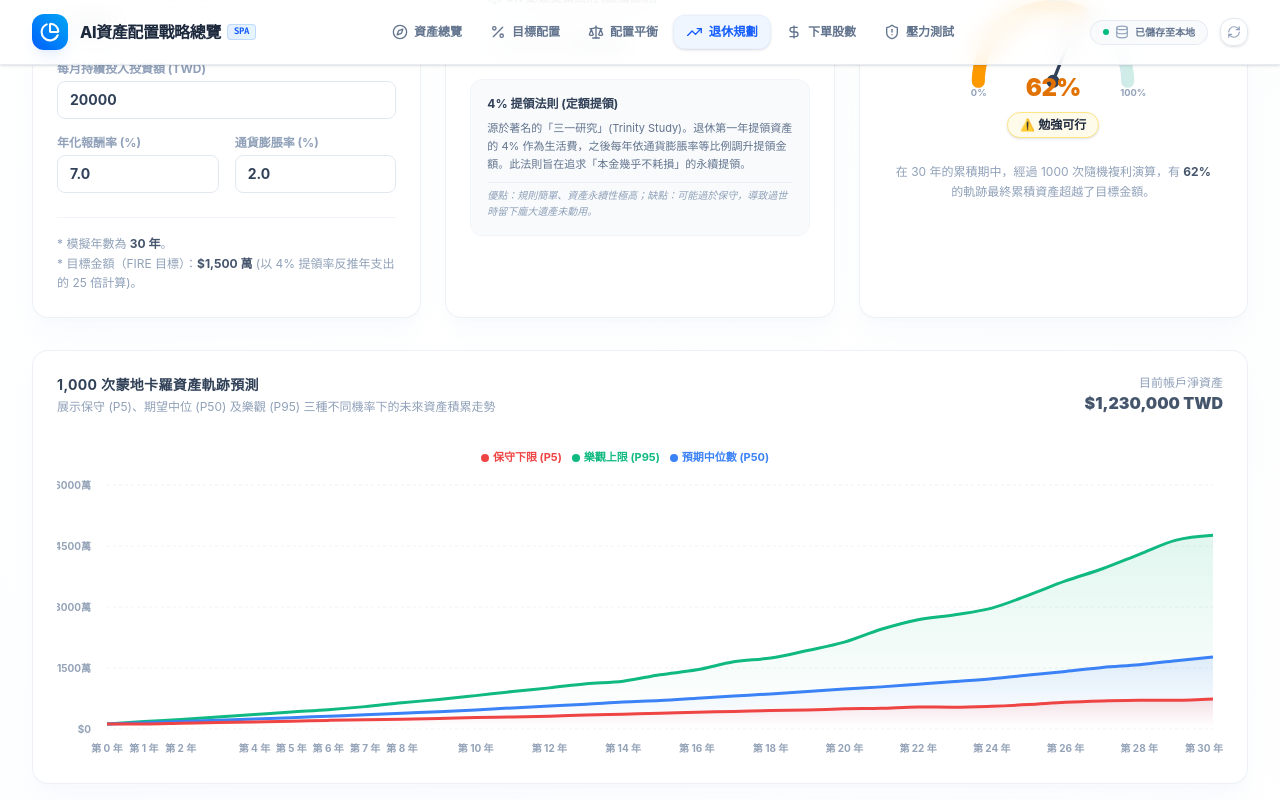
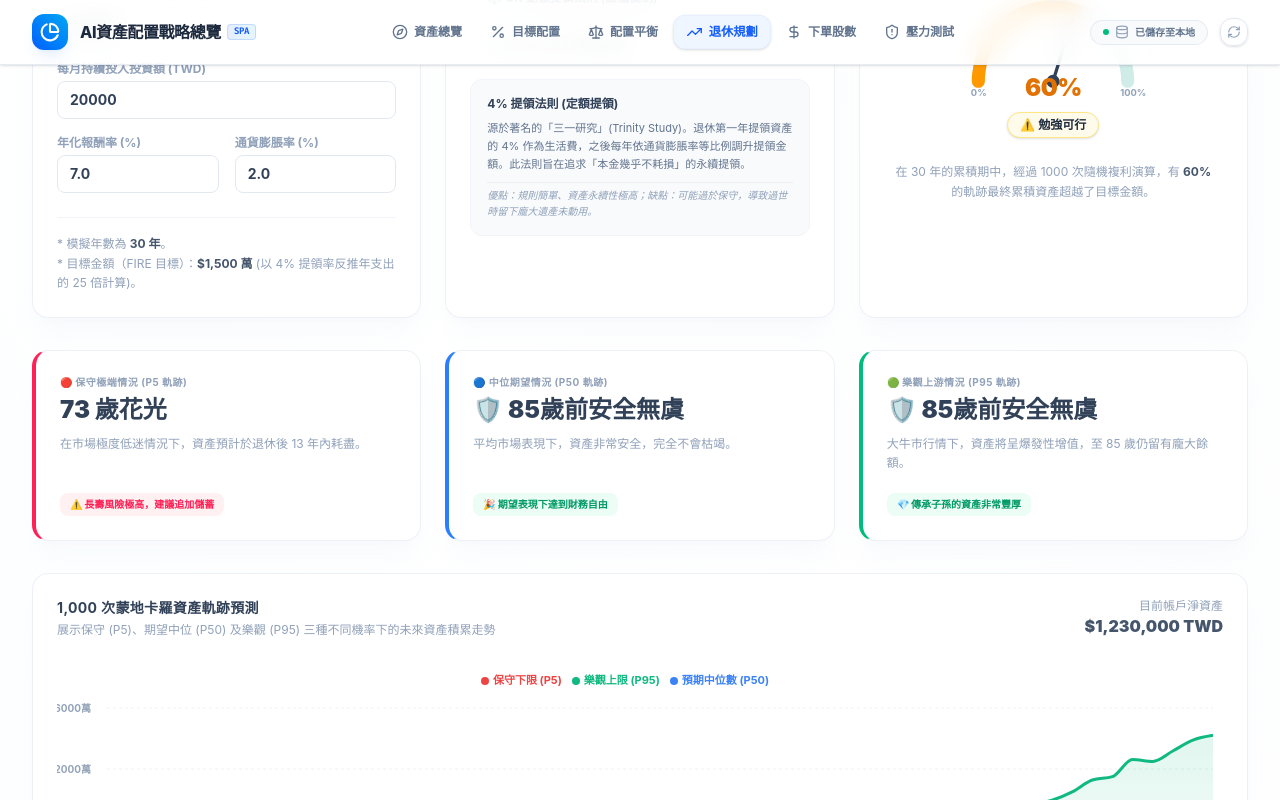
Before and after one commit to russle/AI-Portfolio, a React (Vite) app: page / in a window 1280 px wide. Both pictures are taken after a click on the element 795 px from the left and 934 px from the top of the page. Shown: the part 468-1268 px from the top of the page. Built offline with nearby package versions, Linux system fonts and the light colour scheme.

Commit message:
feat: implement full-life Monte Carlo spending projection and age of asset depletion prediction

```diff
--- a/src/pages/RetirementPage.tsx
+++ b/src/pages/RetirementPage.tsx
@@ -4,7 +4,7 @@ import { Card } from '../components/Card';
 import { Gauge } from '../components/Gauge';
 import { LineChart } from '../components/LineChart';
 import { AlertBanner } from '../components/AlertBanner';
-import { runMonteCarloSimulation as runMonteCarlo, assessRetirementFeasibility as assessFeasibility } from '../utils/retirement';
+import { runMonteCarloSimulation as runMonteCarlo, assessRetirementFeasibility as assessFeasibility, runFullLifeMonteCarloSimulation } from '../utils/retirement';
 
 export const RetirementPage: React.FC = () => {
   const { state, updateRetirementConfig } = useApp();
@@ -62,39 +62,43 @@ export const RetirementPage: React.FC = () => {
     }
   }, [withdrawalRule]);
 
-  // 執行蒙地卡羅模擬
-  // 我們可以使用隨機模擬來計算退休前資產積累，並且在折線圖上渲染
-  const monteCarloResult = useMemo(() => {
-    // 預設標準差 15%
-    return runMonteCarlo(
+  // 執行全生命週期（累積期 + 提領消耗期）的蒙地卡羅隨機模擬
+  const fullLifeResult = useMemo(() => {
+    const strategy = withdrawalRule === 'four_percent' ? 'four_percent' :
+                     withdrawalRule === 'gk_dynamic' ? 'gk_dynamic' : 'die_to_zero';
+
+    return runFullLifeMonteCarloSimulation(
       currentAsset,
       retirement.monthly_invest,
-      simulationYears,
+      retirement.age,
+      targetRetirementAge,
       retirement.expected_return,
       0.15, // std
       retirement.inflation,
-      fireTarget
+      retirement.monthly_spending,
+      strategy,
+      85 // maxAge 預設為 85 歲
     );
-  }, [currentAsset, retirement.monthly_invest, simulationYears, retirement.expected_return, retirement.inflation, fireTarget]);
+  }, [currentAsset, retirement.monthly_invest, retirement.age, targetRetirementAge, retirement.expected_return, retirement.inflation, retirement.monthly_spending, withdrawalRule]);
 
-  // 將蒙地卡羅結果轉換成 Recharts 格式
+  // 將全生命週期蒙地卡羅結果轉換成 Recharts 格式
   const chartData = useMemo(() => {
     const data = [];
-    const yearsArray = monteCarloResult.yearsArray;
-    const p5 = monteCarloResult.p5;
-    const p50 = monteCarloResult.p50;
-    const p95 = monteCarloResult.p95;
+    const yearsArray = fullLifeResult.yearsArray;
+    const p5 = fullLifeResult.p5;
+    const p50 = fullLifeResult.p50;
+    const p95 = fullLifeResult.p95;
 
     for (let i = 0; i < yearsArray.length; i++) {
       data.push({
-        year: `第 ${yearsArray[i]} 年`,
+        year: `${yearsArray[i]} 歲`,
         p5: p5[i],
         p50: p50[i],
         p95: p95[i],
       });
     }
     return data;
-  }, [monteCarloResult]);
+  }, [fullLifeResult]);
 
   // 退休可行性評估
   const feasibilityAges = useMemo(() => {
@@ -108,6 +112,20 @@ export const RetirementPage: React.FC = () => {
       fireTarget
     );
   }, [currentAsset, retirement.monthly_invest, retirement.age, retirement.expected_return, retirement.inflation, fireTarget]);
+
+  // 計算退休點（目標退休年齡）之積累成功率
+  const retireSuccessRate = useMemo(() => {
+    const res = runMonteCarlo(
+      currentAsset,
+      retirement.monthly_invest,
+      simulationYears,
+      retirement.expected_return,
+      0.15,
+      retirement.inflation,
+      fireTarget
+    );
+    return res.successRate;
+  }, [currentAsset, retirement.monthly_invest, simulationYears, retirement.expected_return, retirement.inflation, fireTarget]);
 
   const linesConfig = [
     { key: 'p95', name: '樂觀上限 (P95)', stroke: '#10b981' },
@@ -282,13 +300,90 @@ export const RetirementPage: React.FC = () => {
         {/* 右側：蒙地卡羅成功率儀表板 */}
         <Card className="p-6 lg:col-span-1 flex flex-col items-center justify-center">
           <Gauge
-            value={monteCarloResult.successRate}
+            value={retireSuccessRate}
             title={`${targetRetirementAge} 歲退休成功機率`}
           />
           <div className="text-center mt-2 max-w-xs">
             <p className="text-xs text-slate-400 leading-relaxed">
-              在 {simulationYears} 年的累積期中，經過 1000 次隨機複利演算，有 <span className="font-bold text-slate-600">{(monteCarloResult.successRate * 100).toFixed(0)}%</span> 的軌跡最終累積資產超越了目標金額。
+              在 {simulationYears} 年的累積期中，經過 1000 次隨機複利演算，有 <span className="font-bold text-slate-600">{(retireSuccessRate * 100).toFixed(0)}%</span> 的軌跡最終累積資產超越了目標金額。
             </p>
+          </div>
+        </Card>
+      </div>
+
+      {/* 退休後資產壽命與歸零預估面板 */}
+      <div className="grid grid-cols-1 md:grid-cols-3 gap-6">
+        {/* P5 */}
+        <Card className="p-5 border-l-4 border-l-rose-500 bg-rose-50/10 flex flex-col justify-between space-y-2">
+          <div>
+            <span className="text-[10px] font-bold text-slate-400 block uppercase tracking-wider">🔴 保守極端情況 (P5 軌跡)</span>
+            <div className="flex items-baseline gap-2 mt-1">
+              <span className="text-2xl font-black text-slate-700">
+                {fullLifeResult.depletionAgeP5
+                  ? `${fullLifeResult.depletionAgeP5} 歲花光`
+                  : '🛡️ 85歲前安全無虞'}
+              </span>
+            </div>
+            <p className="text-xs text-slate-400 leading-relaxed mt-2">
+              {fullLifeResult.depletionAgeP5
+                ? `在市場極度低迷情況下，資產預計於退休後 ${fullLifeResult.depletionAgeP5 - targetRetirementAge} 年內耗盡。`
+                : '即使在極端低迷行情下，資產也能安全支撐至 85 歲以上不枯竭。'}
+            </p>
+          </div>
+          {fullLifeResult.depletionAgeP5 && (
+            <div className="text-[10px] font-bold text-rose-500 bg-rose-50 px-2.5 py-1 rounded-lg mt-3 w-fit">
+              ⚠️ 長壽風險極高，建議追加儲蓄
+            </div>
+          )}
+        </Card>
+
+        {/* P50 */}
+        <Card className="p-5 border-l-4 border-l-blue-500 bg-blue-50/10 flex flex-col justify-between space-y-2">
+          <div>
+            <span className="text-[10px] font-bold text-slate-400 block uppercase tracking-wider">🔵 中位期望情況 (P50 軌跡)</span>
+            <div className="flex items-baseline gap-2 mt-1">
+              <span className="text-2xl font-black text-slate-700">
+                {fullLifeResult.depletionAgeP50
+                  ? `${fullLifeResult.depletionAgeP50} 歲花光`
+                  : '🛡️ 85歲前安全無虞'}
+              </span>
+            </div>
+            <p className="text-xs text-slate-400 leading-relaxed mt-2">
+              {fullLifeResult.depletionAgeP50
+                ? `符合平均市場表現下，資產預計於退休後 ${fullLifeResult.depletionAgeP50 - targetRetirementAge} 年內花光。`
+                : '平均市場表現下，資產非常安全，完全不會枯竭。'}
+            </p>
+          </div>
+          {fullLifeResult.depletionAgeP50 ? (
+            <div className="text-[10px] font-bold text-blue-500 bg-blue-50 px-2.5 py-1 rounded-lg mt-3 w-fit">
+              💡 可延後 3~5 年退休以求資產永續
+            </div>
+          ) : (
+            <div className="text-[10px] font-bold text-emerald-600 bg-emerald-50 px-2.5 py-1 rounded-lg mt-3 w-fit">
+              🎉 期望表現下達到財務自由
+            </div>
+          )}
+        </Card>
+
+        {/* P95 */}
+        <Card className="p-5 border-l-4 border-l-emerald-500 bg-emerald-50/10 flex flex-col justify-between space-y-2">
+          <div>
+            <span className="text-[10px] font-bold text-slate-400 block uppercase tracking-wider">🟢 樂觀上游情況 (P95 軌跡)</span>
+            <div className="flex items-baseline gap-2 mt-1">
+              <span className="text-2xl font-black text-slate-700">
+                {fullLifeResult.depletionAgeP95
+                  ? `${fullLifeResult.depletionAgeP95} 歲花光`
+                  : '🛡️ 85歲前安全無虞'}
+              </span>
+            </div>
+            <p className="text-xs text-slate-400 leading-relaxed mt-2">
+              {fullLifeResult.depletionAgeP95
+                ? `在市場繁榮的大牛市行情下，資產仍將於 ${fullLifeResult.depletionAgeP95} 歲花光。`
+                : '大牛市行情下，資產將呈爆發性增值，至 85 歲仍留有龐大餘額。'}
+            </p>
+          </div>
+          <div className="text-[10px] font-bold text-emerald-600 bg-emerald-50 px-2.5 py-1 rounded-lg mt-3 w-fit">
+            {fullLifeResult.depletionAgeP95 ? '📈 可享有更優渥的生活品質' : '💎 傳承子孫的資產非常豐厚'}
           </div>
         </Card>
       </div>
--- a/src/utils/retirement.ts
+++ b/src/utils/retirement.ts
@@ -151,3 +151,125 @@ export const assessRetirementFeasibility = (
     };
   });
 };
+
+export interface FullLifeMonteCarloResult {
+  yearsArray: number[];       // 每年對應的年齡 [30, 31, 32, ..., 85]
+  p5: number[];               // 歷年 P5 軌跡
+  p50: number[];              // 歷年 P50 軌跡
+  p95: number[];              // 歷年 P95 軌跡
+  depletionAgeP5: number | null;   // P5 軌跡歸零年齡
+  depletionAgeP50: number | null;  // P50 軌跡歸零年齡
+  depletionAgeP95: number | null;  // P95 軌跡歸零年齡
+}
+
+/**
+ * 實作全生命週期（累積期 + 提領消耗期）的 1000 次蒙地卡羅隨機模擬
+ */
+export const runFullLifeMonteCarloSimulation = (
+  initial: number,
+  monthlyInvest: number,
+  currentAge: number,
+  retireAge: number,
+  expectedReturn: number,
+  std: number = 0.15,
+  inflation: number,
+  monthlySpending: number,
+  strategy: 'four_percent' | 'gk_dynamic' | 'die_to_zero',
+  maxAge: number = 85
+): FullLifeMonteCarloResult => {
+  const numSimulations = 1000;
+  const yearlyInvest = monthlyInvest * 12;
+  const yearlySpending = monthlySpending * 12;
+
+  // 計算總模擬年數 (從目前年齡到 maxAge)
+  const totalYears = Math.max(1, maxAge - currentAge);
+
+  // simulations[sim_idx][year_idx]
+  const simulations: number[][] = Array.from({ length: numSimulations }, () => new Array(totalYears + 1).fill(initial));
+
+  // 實質利率（Die to Zero 提領均攤用）
+  const rReal = Math.max(0.01, expectedReturn - inflation);
+
+  // GK 法則目標資產（護欄判定基準）
+  const gkTarget = yearlySpending / 0.05;
+
+  for (let s = 0; s < numSimulations; s++) {
+    let currentAsset = initial;
+    for (let y = 1; y <= totalYears; y++) {
+      const age = currentAge + y;
+      const randomReturn = randomNormal(expectedReturn, std);
+
+      if (age <= retireAge) {
+        // 1. 累積期 (當前年齡至退休年齡)
+        currentAsset = (currentAsset * (1 + randomReturn) + yearlyInvest) / (1 + inflation);
+      } else {
+        // 2. 提領消耗期 (已退休)
+        let withdrawAmount = yearlySpending;
+
+        if (strategy === 'gk_dynamic') {
+          // GK 動態護欄機制
+          if (currentAsset >= gkTarget * 1.2) {
+            withdrawAmount = yearlySpending * 1.1; // 富裕增領 10%
+          } else if (currentAsset <= gkTarget * 0.8) {
+            withdrawAmount = yearlySpending * 0.9; // 防禦減領 10%
+          }
+        } else if (strategy === 'die_to_zero') {
+          // Die to Zero 年金均攤
+          const remainingYears = maxAge - age + 1;
+          if (remainingYears > 0) {
+            const annuityFactor = (1 - Math.pow(1 + rReal, -remainingYears)) / rReal;
+            withdrawAmount = currentAsset / annuityFactor;
+          } else {
+            withdrawAmount = currentAsset;
+          }
+        }
+
+        // 扣除提領金額並滾存隨機報酬率，隨後折算實質購買力
+        currentAsset = Math.max(0, currentAsset - withdrawAmount);
+        currentAsset = (currentAsset * (1 + randomReturn)) / (1 + inflation);
+      }
+
+      simulations[s][y] = Math.max(0, currentAsset);
+    }
+  }
+
+  // 整理歷年 P5, P50, P95 (X軸為年齡而非第幾年)
+  const p5: number[] = [initial];
+  const p50: number[] = [initial];
+  const p95: number[] = [initial];
+  const yearsArray: number[] = [currentAge];
+
+  for (let y = 1; y <= totalYears; y++) {
+    yearsArray.push(currentAge + y);
+    const yearValues = simulations.map(sim => sim[y]).sort((a, b) => a - b);
+
+    p5.push(Math.round(yearValues[Math.floor(numSimulations * 0.05)]));
+    p50.push(Math.round(yearValues[Math.floor(numSimulations * 0.50)]));
+    p95.push(Math.round(yearValues[Math.floor(numSimulations * 0.95)]));
+  }
+
+  // 計算 P5, P50, P95 軌跡的首度歸零年齡 (花光年齡)
+  let depletionAgeP5: number | null = null;
+  let depletionAgeP50: number | null = null;
+  let depletionAgeP95: number | null = null;
+
+  for (let i = 0; i < yearsArray.length; i++) {
+    const age = yearsArray[i];
+    // 只有在已達退休年齡後，才開始判斷歸零（因為退休前即使為0，也是在累積階段，不叫花光）
+    if (age >= retireAge) {
+      if (depletionAgeP5 === null && p5[i] <= 0) depletionAgeP5 = age;
+      if (depletionAgeP50 === null && p50[i] <= 0) depletionAgeP50 = age;
+      if (depletionAgeP95 === null && p95[i] <= 0) depletionAgeP95 = age;
+    }
+  }
+
+  return {
+    yearsArray,
+    p5,
+    p50,
+    p95,
+    depletionAgeP5,
+    depletionAgeP50,
+    depletionAgeP95
+  };
+};
```
